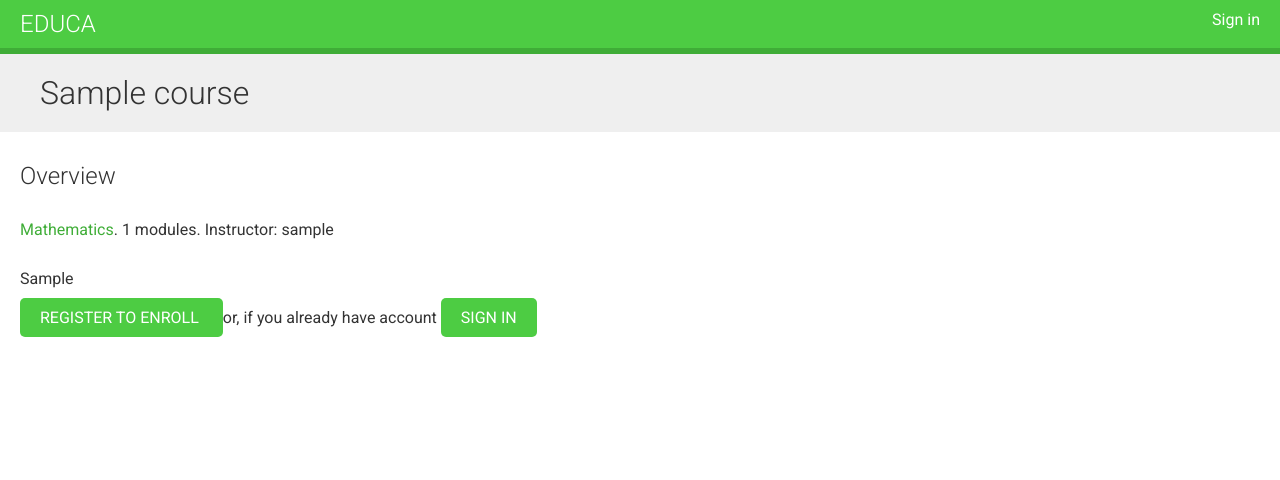
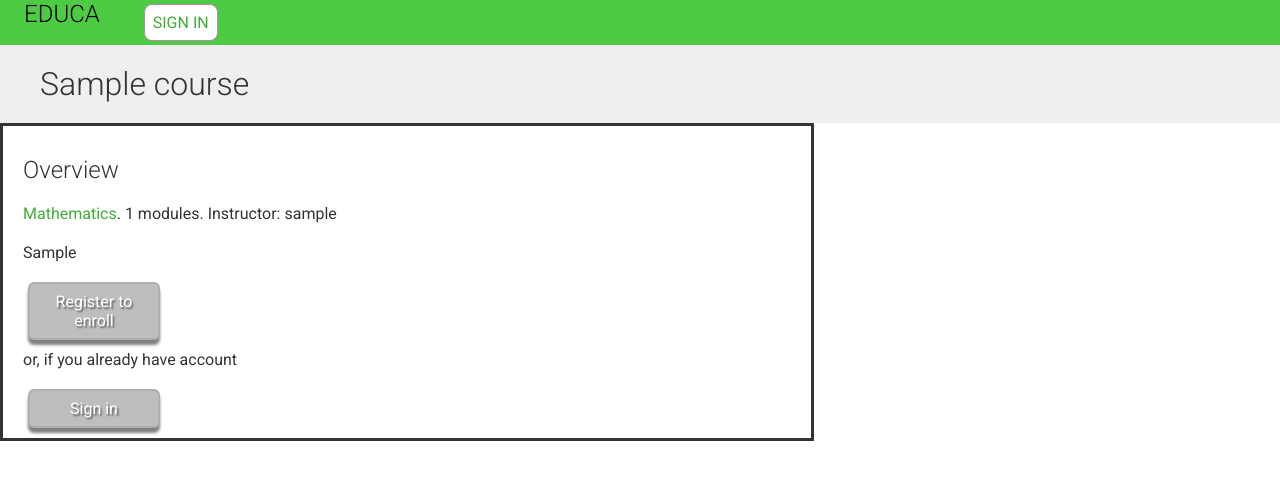
Before and after one commit to Alex-Wol01100110/DuckEducation01, a Django app: a page that uses courses/templates/base.html in a window 1280 px wide. Shown: the top 480 px of the page. Run offline with Django 3.2, Linux system fonts and the light colour scheme; data comes from the database, SQL or seed files in the repository; tables that the repository leaves empty hold one stand-in row (values such as "Sample post"); some libraries are stand-ins or nearby versions.

Commit message:
Minor look changes

```diff
--- a/courses/static/css/base.css
+++ b/courses/static/css/base.css
@@ -30,9 +30,10 @@ h1 {
 }
 
 .module {
+    width:60%;
     padding:10px 20px;
-    float:left;
-    width:600px;
+    border-style:solid;
+    float: left;
 }
 
 .module h3 {
@@ -44,18 +45,52 @@ h1 {
 .module p {
     margin:10px 0 20px;
     width:100%;
-    float:left;
 }
 
 .module input[type=checkbox] {
     margin:0px 0px 0px -140px;
 }
 
+.module input[type=text] {
+    width: 90%
+}
+
+.module textarea {
+    width: 90%
+}
+
+.module img {
+    width: 100%;
+    height: auto;
+}
+
+.module .videoWrapper {
+    position: relative;
+    padding-bottom: 56.25%; /* 16:9 */
+    height: 0;
+}
+
+.videoWrapper iframe {
+    position: absolute;
+    top: 0;
+    left: 0;
+    width: 100%;
+    height: 100%;
+}
+
+.module .login-form {
+    max-width: 21em;
+    width: auto;
+}
+
+/*
 #header {
     background:#4dcc43;
     overflow:auto;
     padding:10px 20px;
-    border-bottom:6px solid #3fad37;
+    border-bottom:6px solid #cccc00;
+    border-style:dotted;
+    width:100%;
 }
 
 #header .logo {
@@ -64,19 +99,122 @@ h1 {
     font-weight:300;
     text-transform:uppercase;
     font-size:24px;
-    color:#fff;
+    color:#000000;
     float:left;
 }
 
 #header a {
-    color:#fff;
+    color:#000000;
 }
 
 #header .menu {
     list-style:none;
-    float:right;
     margin:0;
     padding:0;
+    overflow: hidden;
+    width: 100%;
+}
+
+#header .menu li {
+	font-weight: normal;
+    text-transform: uppercase;
+    float: left;
+}
+
+#header .menu a:link {
+    color: #fff;
+    background: #cccccc;
+}
+#header .menu a:visited {
+    color: #fff;
+}
+#header .menu a:focus {
+	color:#FC6
+}
+
+#header .menu a:hover {
+    color: #cccccc;
+    border-color: #fda700;
+    background-color: #fdca00
+}
+
+#header .menu li a {
+    display: block;
+    padding: .5em;
+    border: 1px solid #ba89a8;
+    border-radius: .5em;
+    margin: .25em;
+    background:#ffffff;
+}
+
+#header #auth {
+    position:static;
+
+    border-style:dotted;
+    padding: 1%;
+    width: 15%;
+    height: 5em;
+
+
+}
+*/
+
+#header {
+	background-color: #4dcc43;
+    overflow: hidden;
+    width: 100%;
+    height: 10%;
+}
+
+#header .logo {
+    margin: 0em 0em 0em 1em;
+    text-decoration:none;
+    font-family:'Roboto', sans-serif;
+    font-weight:300;
+    text-transform:uppercase;
+    font-size:24px;
+    color:#000000;
+    float:left;
+}
+
+#header .menu {
+	list-style:none;
+    margin: 0 auto;
+    width: 25em;
+}
+
+#header .menu li {
+	font-weight: normal;
+    text-transform: uppercase;
+    float: left;
+}
+
+#header .menu li a {
+    display: block;
+    padding: .5em;
+    border: 1px solid #ba89a8;
+    border-radius: .5em;
+    margin: .25em;
+}
+
+#header .menu a {
+    background: #ffffff;
+
+}
+
+#header .menu a:hover {
+    color: #000000;
+    border-color: #fff;
+    background: #fc6;
+}
+
+#header .menu a:active {
+	color:#F00;
+}
+
+#header #auth {
+    float: right;
+    padding-right: 1em;
 }
 
 .contents {
@@ -86,6 +224,7 @@ h1 {
     background:#333;
     color: #fff;
     font-family:'Roboto', sans-serif;
+    clear: both;
 }
 
 .contents ul {
@@ -173,7 +312,7 @@ select {
     width:324px;
 }
 
-input[type=submit], a.button {
+input[type=submit] {
     border-radius:5px;
     background:#4dcc43;
     color:#fff;
@@ -184,16 +323,44 @@ input[type=submit], a.button {
     margin:20px 0;
 }
 
+a.button {
+    border-radius:15px;
+    display: block;
+    width: 6em;
+    height: auto;
+    margin: 0 5px;
+    padding: .5em 1em;
+    text-decoration: none;
+    text-align: center;
+    color: #fff;
+    background-color: rgb(190, 190, 190);
+    border: 2px solid rgb(175,175,175);
+    border-radius: 6px;
+    text-shadow: #666 .1em .1em .1em;
+    box-shadow: 0 5px 3px rgba(0,0,0,.5);
+    position: relative;
+}
+
+a.button:hover, a.button:focus {
+  background-color: #fdca00;
+  border-color: #fda700;
+}
+a.button:active {
+  top: 3px;
+  box-shadow: 0 1px 2px rgba(0,0,0,.5);
+}
+
 a.secondary-button {
     border:3px solid #4dcc43;
     padding:10px 20px;
     margin:10px 0;
 }
 
+/*
 input[type=submit]:hover, a.button:hover {
-    background:#3fad37;
+    background:#99c2ff;
 }
-
+*/
 
 ul#course-modules textarea {
     width:600px;
@@ -228,7 +395,7 @@ ul#course-modules li:hover {
 #module-contents input[type=submit] {
     color:#3fad37;
     background:none;
-    margin:-20px 0 0;
+
     padding:0;
     float:left;
     text-transform:none;
@@ -242,7 +409,7 @@ ul#course-modules li:hover {
     border:1px solid #ccc;
     padding:0 20px;
     margin-bottom:10px;
-    width:400px;
+    width:85;
     overflow:auto;
 }
 
@@ -259,9 +426,11 @@ ul#course-modules li:hover {
     top: 64px;
     bottom:0;
     position:fixed;
+    height: auto;
     width:100%;
     overflow-y:scroll;
     padding-bottom:150px;
+    overflow: auto;
 }
 
 #chat .message {
--- a/courses/templates/base.html
+++ b/courses/templates/base.html
@@ -13,17 +13,27 @@
     <ul class="menu">
       {% if request.user.is_authenticated %}
         <li><a href="{% url 'logout' %}">Sign out</a></li>
-        <p>Welcome {{ request.user.get_username }}</p>
-        <a href="{% url 'students:student_course_list' %}">My courses</a>
+        <!--
+        <li><p>
+          <div id="auth" >Welcome {{ request.user.get_username }}</div>
+        </p></li>
+        -->
+        <li><a href="{% url 'students:student_course_list' %}">My courses</a></li>
         {% if request.user|has_group:"Instructors" %}
-          <p><a href="{% url 'courses:manage_course_list' %}">
-          Manage courses</a></p>
+          <li><a href="{% url 'courses:manage_course_list' %}">
+          Manage courses</a></li>
         {% endif %}
       {% else %}
         <li><a href="{% url 'login' %}">Sign in</a></li>
       {% endif %}
     </ul>
+    <div id="auth">
+      {% if request.user.is_authenticated %}
+        <p>Welcome {{ request.user.get_username }}</p>
+      {% endif %}
+    </div>
   </div>
+
   <div id="content">
     {% block content %}
     {% endblock content %}
--- a/courses/templates/courses/content/image.html
+++ b/courses/templates/courses/content/image.html
@@ -1 +1,2 @@
+
 <p><img src="{{ item.file.url }}" alt="{{ item.title }}"></p>
--- a/courses/templates/courses/content/video.html
+++ b/courses/templates/courses/content/video.html
@@ -1,2 +1,4 @@
+<div class="videoWrapper">
 {% load embed_video_tags %}
-{% video item.url "small" %}
+{% video item.url "medium" %}
+</div>
--- a/courses/templates/courses/course/detail.html
+++ b/courses/templates/courses/course/detail.html
@@ -33,7 +33,7 @@
         <a href="{% url 'students:student_registration' %}" class="button">
           Register to enroll
         </a>
-        or, if you already have account
+        <p>or, if you already have account</p>
         <a href="{% url 'login' %}" class="button">Sign in</a>
       {% endif %}
     </div>
```
